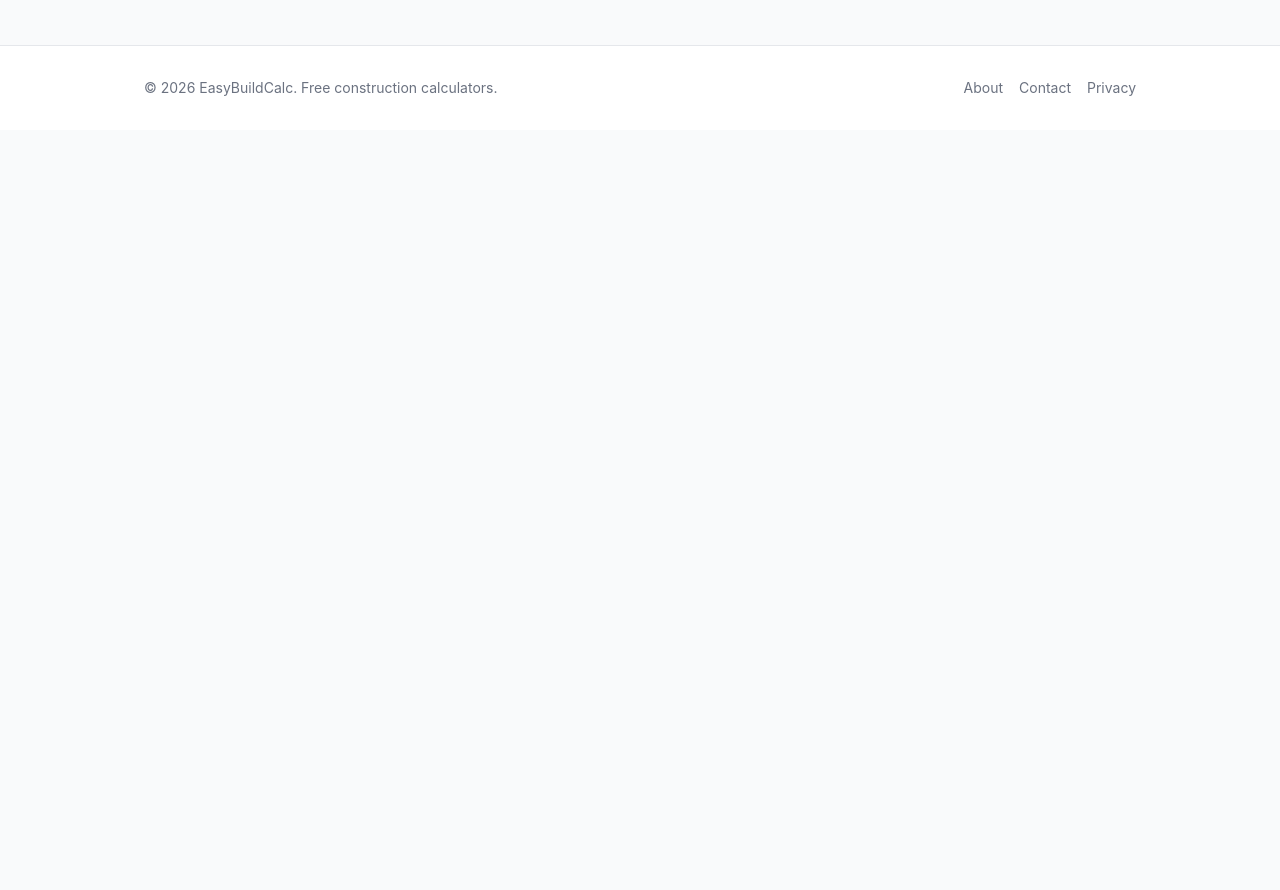
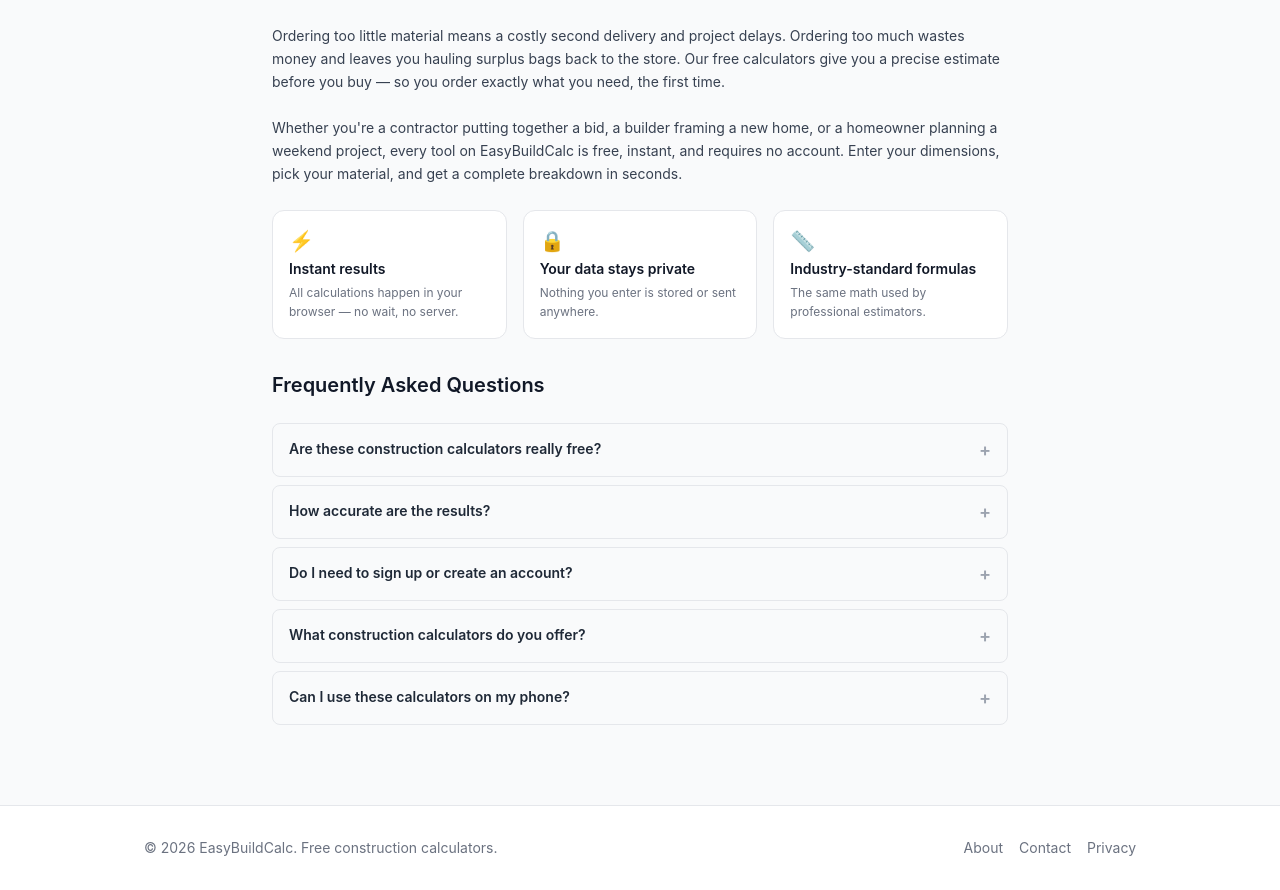
Before and after one commit to dominovd/construction-calculators, a Next.js app: page / in a window 1280 px wide. Shown: the part 1907-2797 px from the top of the page. Before the commit the page ends 2037 px from the top, so only its background shows below. Built offline with nearby package versions, Linux system fonts and the light colour scheme.

Commit message:
feat: homepage description block + FAQ accordion + WebSite/FAQPage schema

```diff
--- a/app/HomeContent.tsx
+++ b/app/HomeContent.tsx
@@ -57,8 +57,9 @@ export function HomeContent() {
         </div>
       </section>
 
-      <section className="max-w-5xl mx-auto px-4 pb-12">
-        <div className="bg-blue-50 rounded-xl p-6 text-center">
+      {/* Description block */}
+      <section className="max-w-3xl mx-auto px-4 pb-4">
+        <div className="bg-blue-50 rounded-xl p-6 text-center mb-10">
           <h2 className="text-lg font-semibold text-blue-900 mb-2">
             Trusted by builders and DIYers
           </h2>
@@ -67,6 +68,57 @@ export function HomeContent() {
             estimation software — without the price tag.
           </p>
         </div>
+
+        <article className="space-y-6 text-sm text-gray-700 leading-relaxed">
+          <h2 className="text-xl font-semibold text-gray-900">Why Use a Free Construction Calculator?</h2>
+          <p>
+            Ordering too little material means a costly second delivery and project delays. Ordering
+            too much wastes money and leaves you hauling surplus bags back to the store. Our free
+            calculators give you a precise estimate before you buy — so you order exactly what you
+            need, the first time.
+          </p>
+          <p>
+            Whether you&apos;re a contractor putting together a bid, a builder framing a new home, or a
+            homeowner planning a weekend project, every tool on EasyBuildCalc is free, instant,
+            and requires no account. Enter your dimensions, pick your material, and get a complete
+            breakdown in seconds.
+          </p>
+
+          <div className="grid sm:grid-cols-3 gap-4 not-prose">
+            {[
+              { icon: "⚡", title: "Instant results", desc: "All calculations happen in your browser — no wait, no server." },
+              { icon: "🔒", title: "Your data stays private", desc: "Nothing you enter is stored or sent anywhere." },
+              { icon: "📏", title: "Industry-standard formulas", desc: "The same math used by professional estimators." },
+            ].map(({ icon, title, desc }) => (
+              <div key={title} className="bg-white border border-gray-200 rounded-xl p-4">
+                <div className="text-xl mb-1">{icon}</div>
+                <p className="font-semibold text-gray-900 text-sm mb-1">{title}</p>
+                <p className="text-xs text-gray-500 leading-relaxed">{desc}</p>
+              </div>
+            ))}
+          </div>
+
+          <h2 className="text-xl font-semibold text-gray-900 pt-2">Frequently Asked Questions</h2>
+          <div className="space-y-2">
+            {[
+              { q: "Are these construction calculators really free?", a: "Yes — every calculator on EasyBuildCalc is completely free to use. No account, no subscription, and no paywall. All calculations run in your browser and your data is never sent to any server." },
+              { q: "How accurate are the results?", a: "All calculators use standard industry formulas from construction estimating references and manufacturer coverage tables. Results are accurate estimates suited for planning and budgeting. For structural applications, always verify with your engineer or supplier." },
+              { q: "Do I need to sign up or create an account?", a: "No sign-up required. All 19 free tools are open — just enter your dimensions and get instant results." },
+              { q: "What construction calculators do you offer?", a: "EasyBuildCalc covers concrete, board feet, roof pitch, rebar, drywall, paint, flooring, studs, asphalt, mulch, fence, deck, shingles, concrete mix, insulation, gravel, sand, and lumber — 19 free calculators in total." },
+              { q: "Can I use these calculators on my phone?", a: "Yes. All calculators are fully responsive and work on any device — phone, tablet, or desktop. No app download needed." },
+            ].map(({ q, a }) => (
+              <details key={q} className="border border-gray-200 rounded-lg">
+                <summary className="font-semibold text-gray-800 px-4 py-3 cursor-pointer select-none list-none flex justify-between items-center hover:bg-gray-50 rounded-lg">
+                  <span>{q}</span>
+                  <span className="text-gray-400 ml-2 flex-shrink-0 text-lg">+</span>
+                </summary>
+                <div className="px-4 pb-4 border-t border-gray-100">
+                  <p className="text-gray-600 pt-3">{a}</p>
+                </div>
+              </details>
+            ))}
+          </div>
+        </article>
       </section>
     </>
   );
--- a/app/page.tsx
+++ b/app/page.tsx
@@ -16,6 +16,32 @@ export const metadata: Metadata = {
   },
 };
 
+const websiteLd = {
+  "@context": "https://schema.org",
+  "@type": "WebSite",
+  name: "EasyBuildCalc",
+  url: "https://easybuildcalc.com",
+  description: "Free online construction calculators for contractors, builders, and DIY homeowners.",
+};
+
+const faqLd = {
+  "@context": "https://schema.org",
+  "@type": "FAQPage",
+  mainEntity: [
+    { "@type": "Question", name: "Are these construction calculators really free?", acceptedAnswer: { "@type": "Answer", text: "Yes — every calculator on EasyBuildCalc is completely free to use. No account, no subscription, and no paywall. All calculations run in your browser and your data is never sent to any server." } },
+    { "@type": "Question", name: "How accurate are the results?", acceptedAnswer: { "@type": "Answer", text: "All calculators use standard industry formulas from construction estimating references and manufacturer coverage tables. Results are accurate estimates and should be used for planning and budgeting. For structural applications, always verify with your engineer or supplier." } },
+    { "@type": "Question", name: "Do I need to sign up or create an account?", acceptedAnswer: { "@type": "Answer", text: "No sign-up required. All tools are free and open — just enter your dimensions and get instant results." } },
+    { "@type": "Question", name: "What construction calculators do you offer?", acceptedAnswer: { "@type": "Answer", text: "EasyBuildCalc offers 19 free calculators covering concrete, lumber board feet, roof pitch, rebar, drywall, paint, flooring, studs, asphalt, mulch, fence, deck, shingles, concrete mix, insulation, gravel, sand, and more." } },
+    { "@type": "Question", name: "Can I use these calculators on my phone?", acceptedAnswer: { "@type": "Answer", text: "Yes. All calculators are fully responsive and work on any device — phone, tablet, or desktop. No app download needed." } },
+  ],
+};
+
 export default function HomePage() {
-  return <HomeContent />;
+  return (
+    <>
+      <script type="application/ld+json" dangerouslySetInnerHTML={{ __html: JSON.stringify(websiteLd) }} />
+      <script type="application/ld+json" dangerouslySetInnerHTML={{ __html: JSON.stringify(faqLd) }} />
+      <HomeContent />
+    </>
+  );
 }
```
